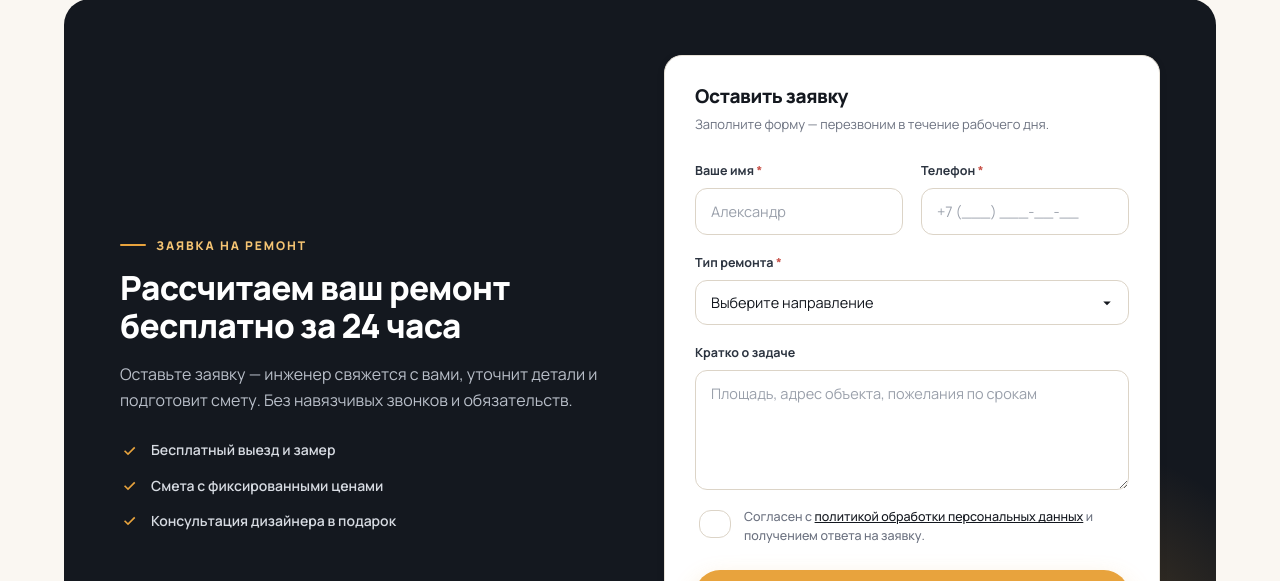
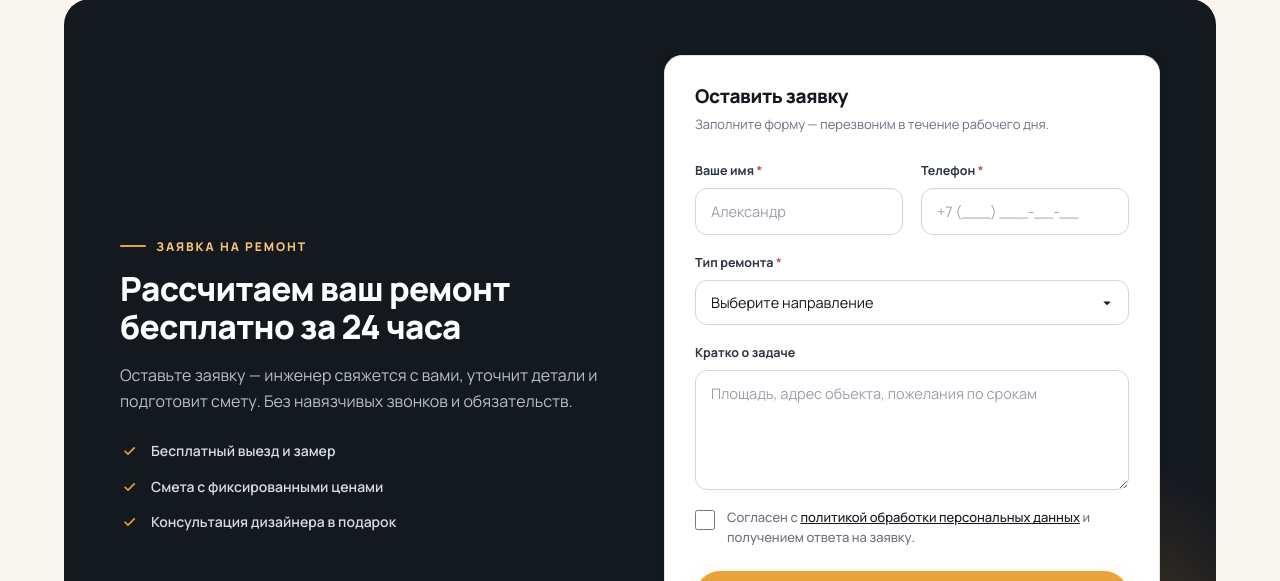
Before and after one commit to sulyasa/stroykaprakt, a PHP site: page / in a window 1280 px wide. Shown: the part 5919-6500 px from the top of the page. Run offline with PHP 8.4, Linux system fonts and the light colour scheme.

Commit message:
Fix checkbox appearance and label click behavior

```diff
--- a/assets/css/style.css
+++ b/assets/css/style.css
@@ -978,7 +978,7 @@ ul, ol { margin: 0 0 1em; padding-left: 1.2em; }
 .field { display: flex; flex-direction: column; gap: 7px; }
 .field > label { font-size: 12.5px; font-weight: 700; color: var(--ink-3); }
 .field > label .req { color: var(--red); }
-.field input,
+.field input:not([type="checkbox"]):not([type="radio"]),
 .field select,
 .field textarea {
     width: 100%;
@@ -1001,7 +1001,7 @@ ul, ol { margin: 0 0 1em; padding-left: 1.2em; }
     padding-right: 40px;
 }
 .field textarea { min-height: 120px; resize: vertical; }
-.field input:focus,
+.field input:not([type="checkbox"]):not([type="radio"]):focus,
 .field select:focus,
 .field textarea:focus {
     border-color: var(--accent);
@@ -1011,10 +1011,42 @@ ul, ol { margin: 0 0 1em; padding-left: 1.2em; }
 .field__hint { font-size: 11.5px; color: var(--muted); }
 .field__error { font-size: 12px; color: var(--red); font-weight: 600; }
 .field--error input, .field--error select, .field--error textarea { border-color: var(--red); }
-.field--check { flex-direction: row; align-items: flex-start; gap: 10px; }
-.field--check input { width: 18px; height: 18px; margin-top: 2px; accent-color: var(--accent-strong); flex-shrink: 0; }
-.field--check label { font-size: 12.5px; font-weight: 500; color: var(--muted); line-height: 1.5; }
-.field--check a { color: var(--ink); text-decoration: underline; }
+.field--check {
+    display: flex;
+    flex-direction: row;
+    align-items: flex-start;
+    gap: 12px;
+    cursor: pointer;
+}
+.field--check input,
+.field--check input[type="checkbox"],
+.field input[type="checkbox"] {
+    appearance: auto !important;
+    -webkit-appearance: checkbox !important;
+    width: 20px !important;
+    height: 20px !important;
+    min-width: 20px !important;
+    min-height: 20px !important;
+    margin: 2px 0 0 0 !important;
+    padding: 0 !important;
+    border: none !important;
+    accent-color: #d18a28 !important;
+    flex-shrink: 0 !important;
+    cursor: pointer !important;
+}
+.field--check label {
+    font-size: 13px;
+    font-weight: 500;
+    color: var(--muted);
+    line-height: 1.5;
+    cursor: pointer;
+    user-select: none;
+}
+.field--check a {
+    color: var(--ink);
+    text-decoration: underline;
+    cursor: pointer;
+}
 
 .hp-field { position: absolute; left: -9999px; opacity: 0; height: 0; width: 0; overflow: hidden; }
 
--- a/includes/admin_header.php
+++ b/includes/admin_header.php
@@ -32,7 +32,7 @@ $role = role_badge($user['role']);
     <link rel="preconnect" href="https://fonts.googleapis.com">
     <link rel="preconnect" href="https://fonts.gstatic.com" crossorigin>
     <link href="https://fonts.googleapis.com/css2?family=Manrope:wght@400;500;600;700;800&display=swap" rel="stylesheet">
-    <link rel="stylesheet" href="<?= url('assets/css/style.css') ?>?v=23">
+    <link rel="stylesheet" href="<?= url('assets/css/style.css') ?>?v=25">
 </head>
 <body class="admin-body">
 <div class="admin-shell">
--- a/includes/header.php
+++ b/includes/header.php
@@ -19,7 +19,7 @@ $bodyClass = $bodyClass ?? '';
     <link rel="preconnect" href="https://fonts.googleapis.com">
     <link rel="preconnect" href="https://fonts.gstatic.com" crossorigin>
     <link href="https://fonts.googleapis.com/css2?family=Manrope:wght@400;500;600;700;800&display=swap" rel="stylesheet">
-    <link rel="stylesheet" href="<?= url('assets/css/style.css') ?>?v=23">
+    <link rel="stylesheet" href="<?= url('assets/css/style.css') ?>?v=25">
 </head>
 <body class="<?= e($bodyClass) ?>">
 
```
